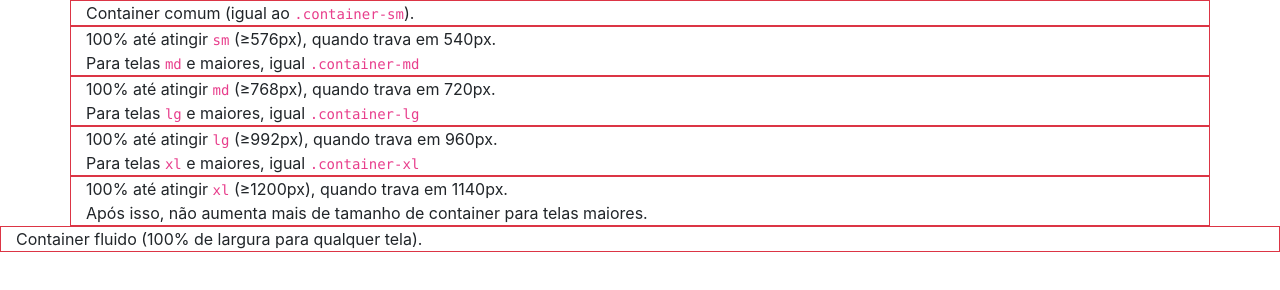
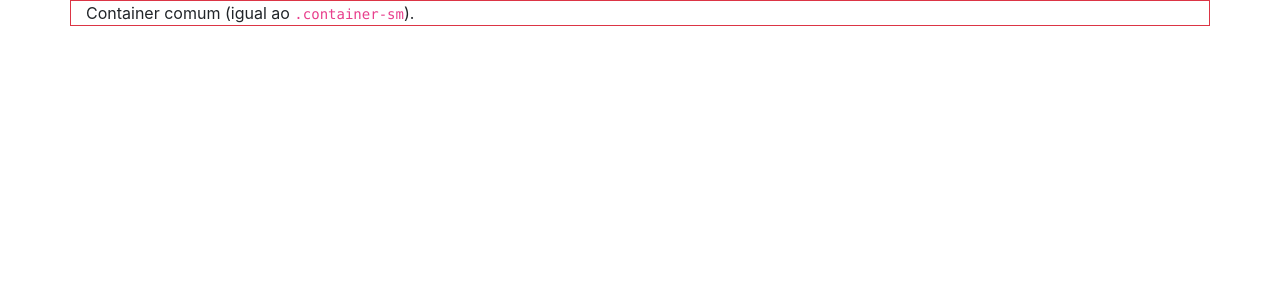
Before and after one commit to utfpr-cefwm/aula2-bootstrap4-app-2021-2, a website built with Parcel: page index.html in a window 1280 px wide. Built offline with nearby package versions, Linux system fonts and the light colour scheme.

Commit message:
Mantém apenas o container comum.

```diff
--- a/index.html
+++ b/index.html
@@ -28,34 +28,6 @@
     Container comum (igual ao <code>.container-sm</code>).
   </div>
 
-  <div class="border border-danger container-sm">
-    100% até atingir <code>sm</code> (≥576px), quando trava em 540px.
-    <br />
-    Para telas <code>md</code> e maiores, igual <code>.container-md</code>
-  </div>
-
-  <div class="border border-danger container-md">
-    100% até atingir <code>md</code> (≥768px), quando trava em 720px.
-    <br />
-    Para telas <code>lg</code> e maiores, igual <code>.container-lg</code>
-  </div>
-
-  <div class="border border-danger container-lg">
-    100% até atingir <code>lg</code> (≥992px), quando trava em 960px.
-    <br />
-    Para telas <code>xl</code> e maiores, igual <code>.container-xl</code>
-  </div>
-
-  <div class="border border-danger container-xl">
-    100% até atingir <code>xl</code> (≥1200px), quando trava em 1140px.
-    <br />
-    Após isso, não aumenta mais de tamanho de container para telas maiores.
-  </div>
-
-  <div class="border border-danger container-fluid">
-    Container fluido (100% de largura para qualquer tela).
-  </div>
-
   <script src="js/vendor/modernizr-3.11.2.min.js"></script>
   <script src="js/plugins.js"></script>
   <script src="js/main.js"></script>
```
